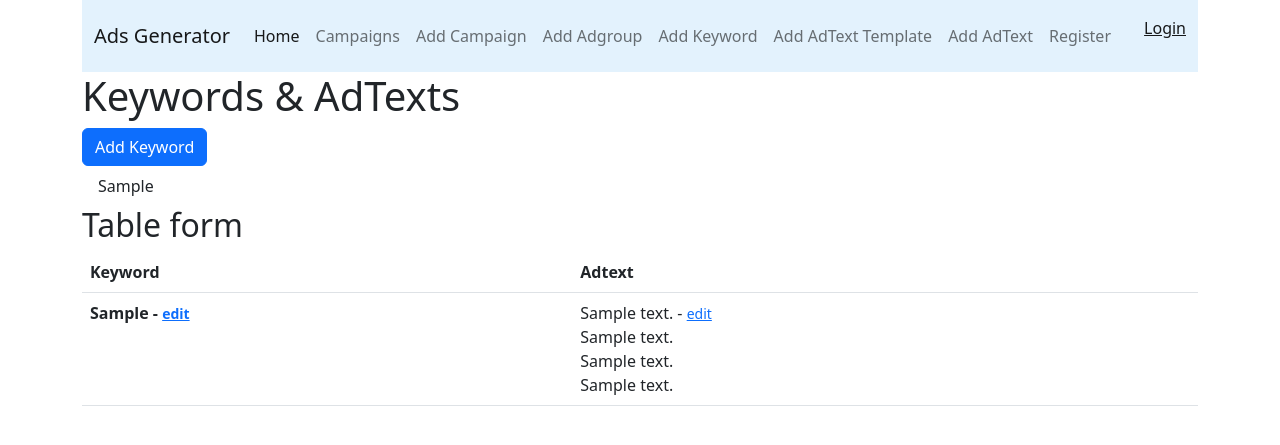
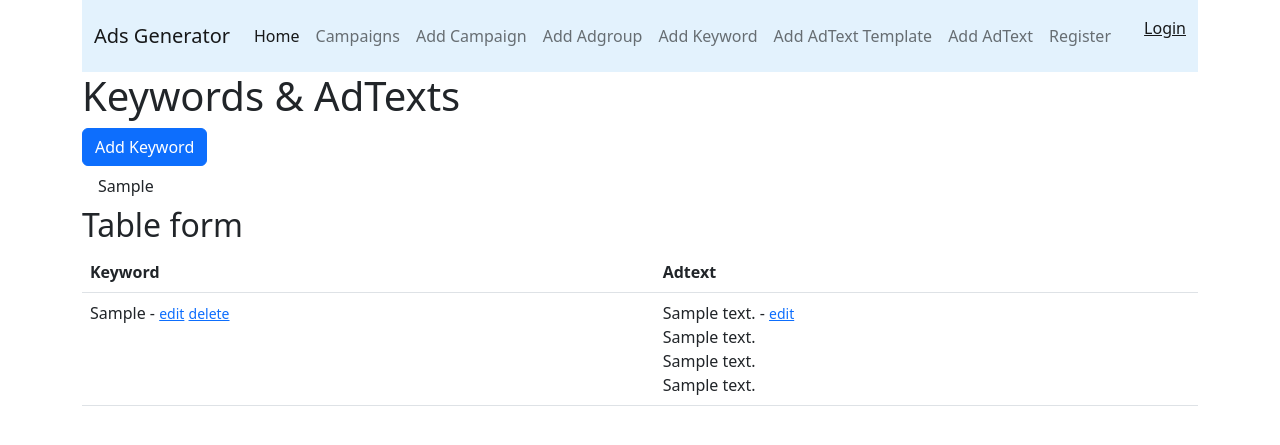
Before and after one commit to kasiabauer/Ads_Generator, a Django app: page /adgroup/1/ in a window 1280 px wide. Shown: the top 445 px of the page. Run offline with Django 4.2, Linux system fonts and the light colour scheme; tables that the repository leaves empty hold one stand-in row (values such as "Sample post").

Commit message:
Added Delete Keyword (with correct redirect after deletion) Fixed redirect for Delete Adgroup

```diff
--- a/Ads_Generator/urls.py
+++ b/Ads_Generator/urls.py
@@ -40,5 +40,7 @@ urlpatterns = [
     path('update_adtext/<int:pk>/', views.UpdateAdTextView.as_view(), name='update_adtext'),
     path('delete_campaign/<int:pk>/', views.CampaignDelete.as_view(), name='delete_campaign'),
     path('delete_adgroup/<int:pk>/', views.AdgroupDelete.as_view(), name='delete_adgroup'),
+    path('campaign/<int:campaign_id>/delete_adgroup/<int:pk>/', views.AdgroupDelete.as_view(), name='delete_adgroup'),
+    path("adgroup/<int:adgroup_id>/delete_keyword/<int:pk>/", views.KeywordDeleteView.as_view(), name='delete_keyword'),
 
 ]
--- a/Ads_Generator/views.py
+++ b/Ads_Generator/views.py
@@ -128,6 +128,10 @@ class AdgroupDelete(DeleteView):
     success_url = reverse_lazy('campaigns')
     template_name = 'item_confirm_delete.html'
 
+    def get_success_url(self):
+        success_url = reverse('adgroup_list', args=(self.object.campaign.id, ))
+        return success_url
+
 
 class CreateKeywordView(View):
 
@@ -148,6 +152,15 @@ class UpdateKeywordView(UpdateView):
     form_class = KeywordModelFormUpdate
     template_name = 'form_update.html'
     success_url = reverse_lazy('campaigns')
+
+
+class KeywordDeleteView(DeleteView):
+    model = Keyword
+    template_name = 'item_confirm_delete.html'
+
+    def get_success_url(self):
+        success_url = reverse('keyword_list', args=(self.object.adgroup.id, ))
+        return success_url
 
 
 class CreateAdTextTemplateView(View):
@@ -189,7 +202,7 @@ class UpdateAdTextView(UpdateView):
     model = AdText
     form_class = AdTextUpdateForm
     template_name = 'form_update.html'
-    success_url = reverse_lazy('campaigns')
+    # success_url = reverse_lazy('campaigns')
 
 
 class RegisterUser(View):
--- a/templates/keywords_adtexts_list_view.html
+++ b/templates/keywords_adtexts_list_view.html
@@ -21,7 +21,10 @@
   <tbody>
     {% for item in object_list %}
     <tr>
-        <th scope="row">{{ item }} - <small><a href="/update_keyword/{{ item.id }}">edit</a></small></th>
+        <td>{{ item }}
+            - <small><a href="/update_keyword/{{ item.id }}">edit</a></small>
+            <small><a href="delete_keyword/{{ item.id }}">delete</a></small>
+        </td>
         {% for adtext in adtexts %}
         <td>{{ adtext.adtext_headline_1 }} - <small><a href="/update_adtext/{{ adtext.id }}">edit</a></small><br />
             {{ adtext.adtext_headline_2 }}<br />
--- a/templates/list_view.html
+++ b/templates/list_view.html
@@ -10,7 +10,7 @@
             {%  for template in adtextstemplate %}
                 <small><a href="/update_adtext_template/{{ template.id }}">template</a></small>
                 {% endfor %}
-            <small><a href="/delete_{{ urls }}/{{ item.id }}/">delete</a></small>
+            <small><a href="delete_{{ urls }}/{{ item.id }}/">delete</a></small>
         </li>
     {% endfor %}
     </ul>
```
